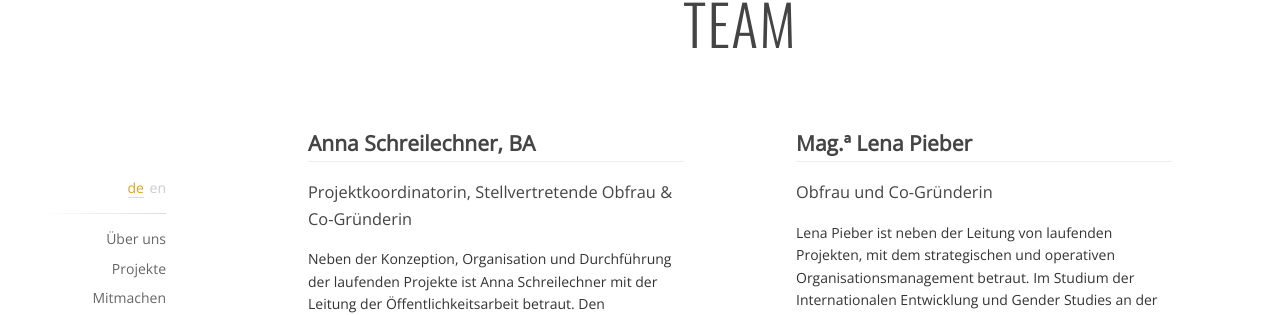
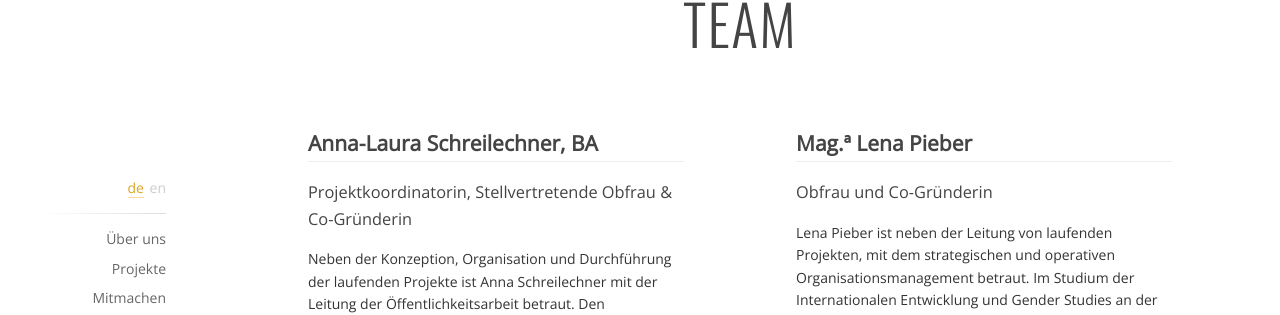
Before and after one commit to pinverein/anna-laura, a Jekyll site: the page built from index.html, in a window 1280 px wide and 900 px high, scrolled down 5143 px. Shown: the part 131-446 px from the top of the window. Built offline with Jekyll 4.4.1, drawn with Linux system fonts in a browser that asks for light colours; comment, search, counter and statistics services are not loaded.

Commit message:
Update content_team.html

```diff
--- a/pages/de/content_team.html
+++ b/pages/de/content_team.html
@@ -9,7 +9,7 @@ language: de
 <div class="team-member-box flex flex--center">
   <div class="team-member col-1">
     <div class="member-content">
-      <h2>Anna Schreilechner, BA</h2>
+      <h2>Anna-Laura Schreilechner, BA</h2>
       <h3>Projektkoordinatorin, Stellvertretende Obfrau & Co-Gründerin</h3>
 
       <p>Neben der Konzeption, Organisation und Durchführung der laufenden Projekte ist Anna Schreilechner mit der Leitung der Öffentlichkeitsarbeit betraut. Den Schwerpunkt ihres Studiums der Afrikawissenschaften und Politikwissenschaft an der Universität Wien setzte sie auf Integration, Interdisziplinarität und Diaspora Studien.
```
